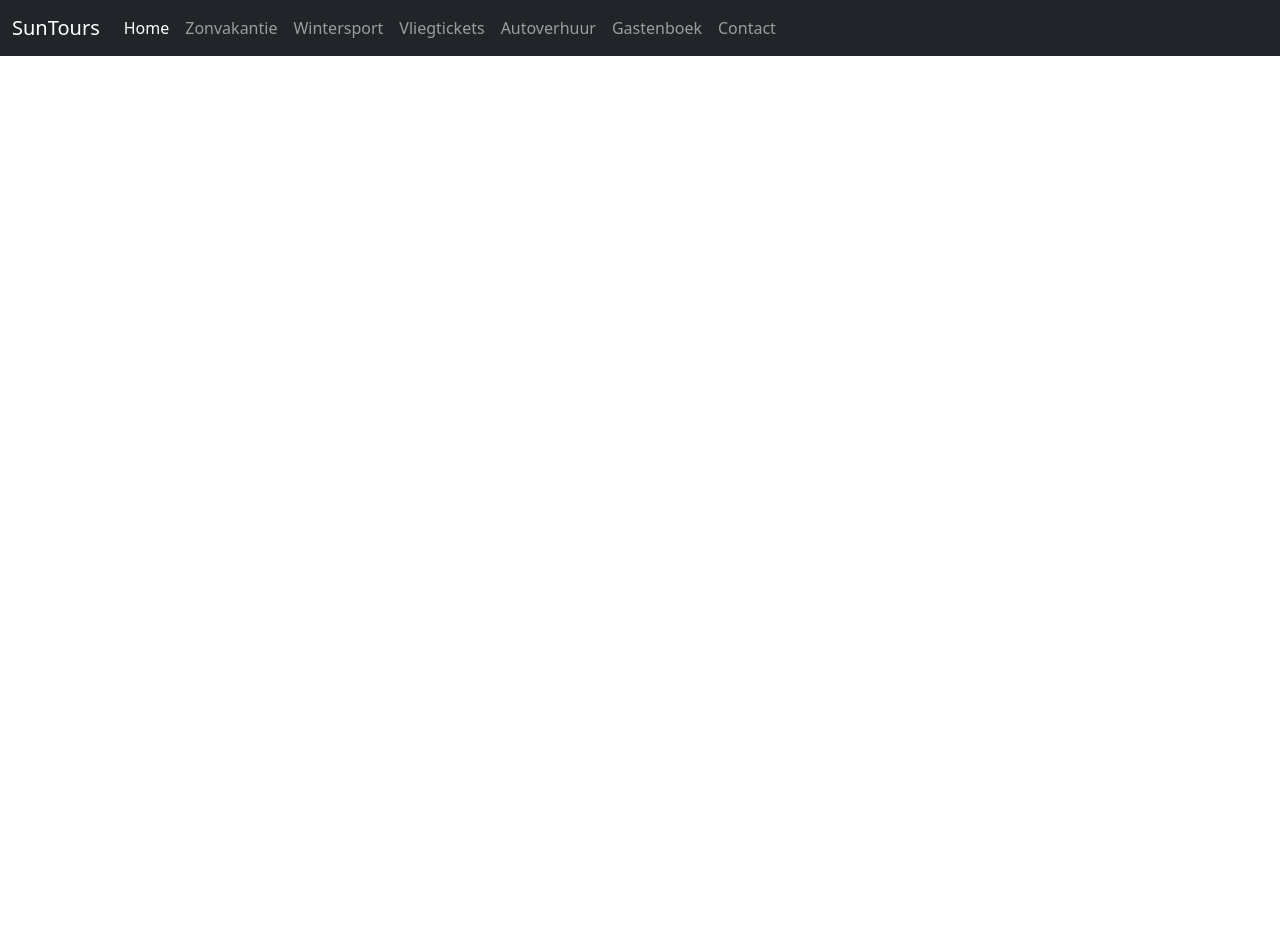
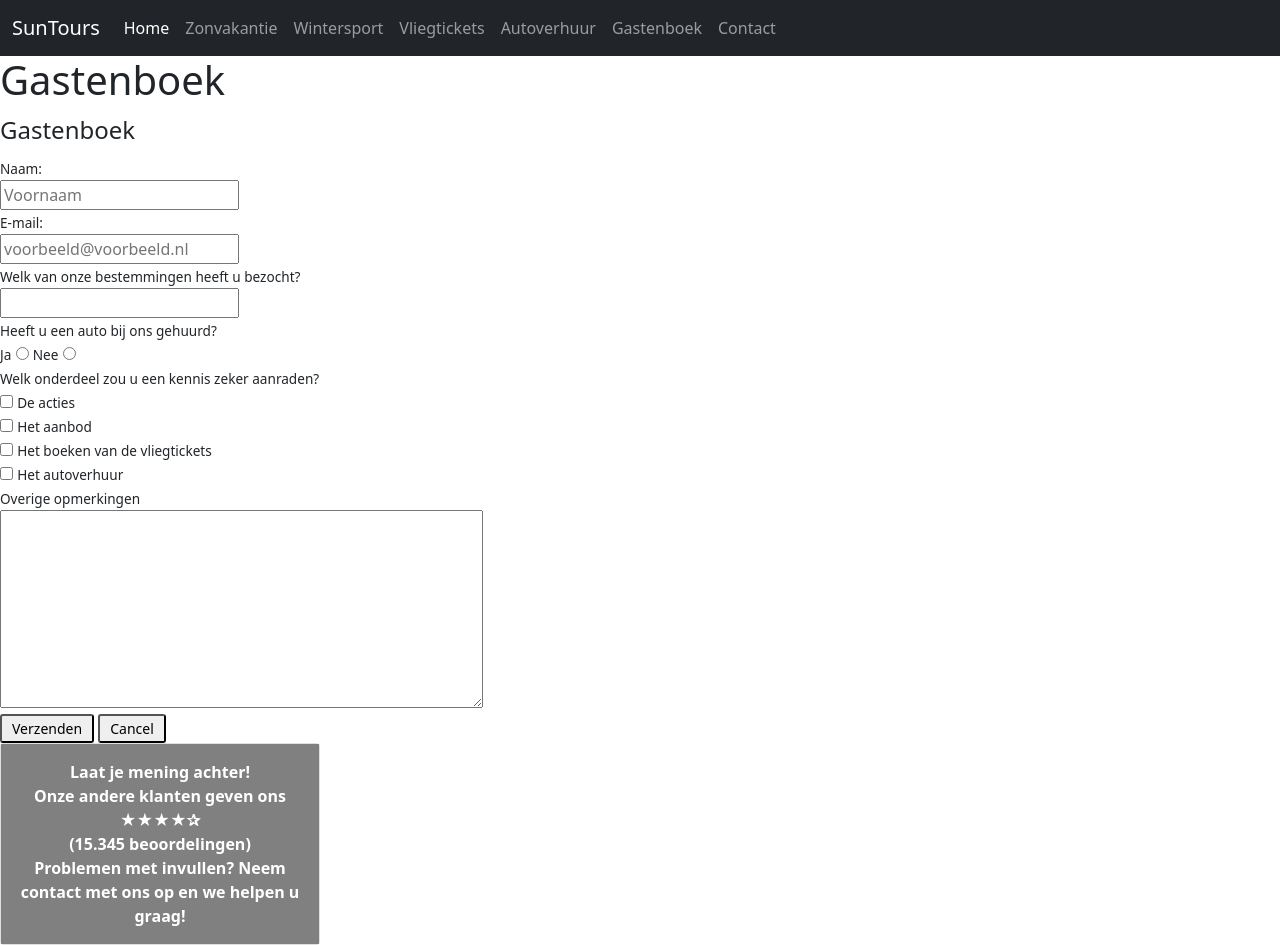
Before and after one commit to Jarvinnn/Project_SunTours_Jarvin, a plain HTML site: page pages/gastenboek.html in a window 1280 px wide. Before the commit the page ends 800 px from the top, so only its background shows below. Drawn offline with nearby package versions, Linux system fonts and the light colour scheme; files that its build step writes are made by us from their sources.

Commit message:
add gastenboek form

```diff
--- /dev/null
+++ b/assets/gastenboek.css
@@ -0,0 +1,23 @@
+form label {
+  line-height: 150%;
+  font-size: .85em;
+}
+input[type=submit] {
+  color: black;
+  font-size: 14px;
+  padding: 2px 10px;
+  border-radius: 3px;
+}
+
+input[type=submit]:hover {
+  background: #fff;
+  transition: .4s;
+  cursor: pointer;
+ }
+
+ .card-body {
+   text-align: center;
+   font-weight: bold;
+   background: grey;
+   color: #fff;
+ }
--- a/pages/gastenboek.html
+++ b/pages/gastenboek.html
@@ -4,7 +4,7 @@
   <meta charset="UTF-8">
   <meta http-equiv="X-UA-Compatible" content="IE=edge">
   <meta name="viewport" content="width=device-width, initial-scale=1.0">
-  <link rel="stylesheet" href="assets/style.css">
+  <link rel="stylesheet" href="../assets/gastenboek.css">
   <link href="https://cdn.jsdelivr.net/npm/bootstrap@5.0.0-beta3/dist/css/bootstrap.min.css" rel="stylesheet" integrity="sha384-eOJMYsd53ii+scO/bJGFsiCZc+5NDVN2yr8+0RDqr0Ql0h+rP48ckxlpbzKgwra6" crossorigin="anonymous">
   <title>SunTours</title>
 </head>
@@ -28,8 +28,47 @@
       </div>
     </div>
   </nav>
-  <div class="main">
+  <h1>Gastenboek</h1>
+  <form>
+    <fieldset>
+      <legend>Gastenboek</legend>
+        <label for="firstname">Naam:</label><br>
+        <input type="text" id="firstname" name="firstname" placeholder="Voornaam"><br>
+        <label for="email">E-mail:</label><br>
+        <input type="email" placeholder="voorbeeld@voorbeeld.nl"><br>
+        <label for="firstname">Welk van onze bestemmingen heeft u bezocht?</label><br>
+        <input type="text" id="bestemmingen" name="bestemmingen"><br>
+        <label for="gekeken">Heeft u een auto bij ons gehuurd?</label><br>
+        <label for="yes">Ja</label>
+        <input type="radio" id="yes" name="yes">
+        <label for="no">Nee</label>
+        <input type="radio" id="no" name="no"><br>
+        <label for="karakters">Welk onderdeel zou u een kennis zeker aanraden?</label><br>
+        <input type="checkbox" name="acties">
+        <label for="acties">De acties</label><br>
+        <input type="checkbox" name="aanbod">
+        <label for="aanbod">Het aanbod</label><br>
+        <input type="checkbox" name="boeken">
+        <label for="boeken">Het boeken van de vliegtickets</label><br>
+        <input type="checkbox" name="verhuur">
+        <label for="verhuur">Het autoverhuur</label><br>
+        <label for="overig">Overige opmerkingen</label><br>
+        <textarea id="overig" name="overig" rows="8" cols="50">
 
+        </textarea><br>
+        <input type="submit" name="submit" value="Verzenden">
+        <input type="submit" name="cancel" value="Cancel">
+    </fieldset>
+  </form>
+  <div class="card w-25">
+    <div class="card-body">
+      Laat je mening achter!
+      <br>
+      Onze andere klanten geven ons ★★★★✰<br>
+      (15.345 beoordelingen)<br>
+      Problemen met invullen? Neem contact met ons op en we helpen u graag!
+    </div>
+  </div>
   </div>
 </body>
 </html>
```
